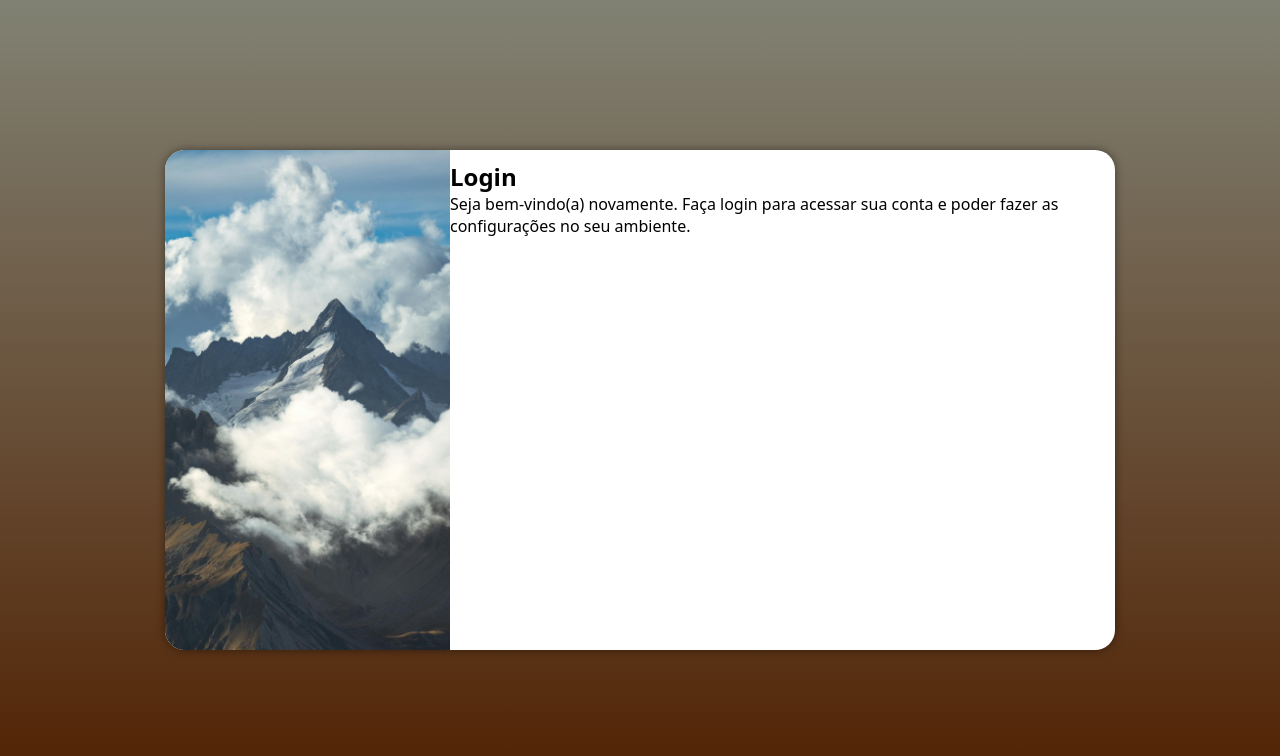
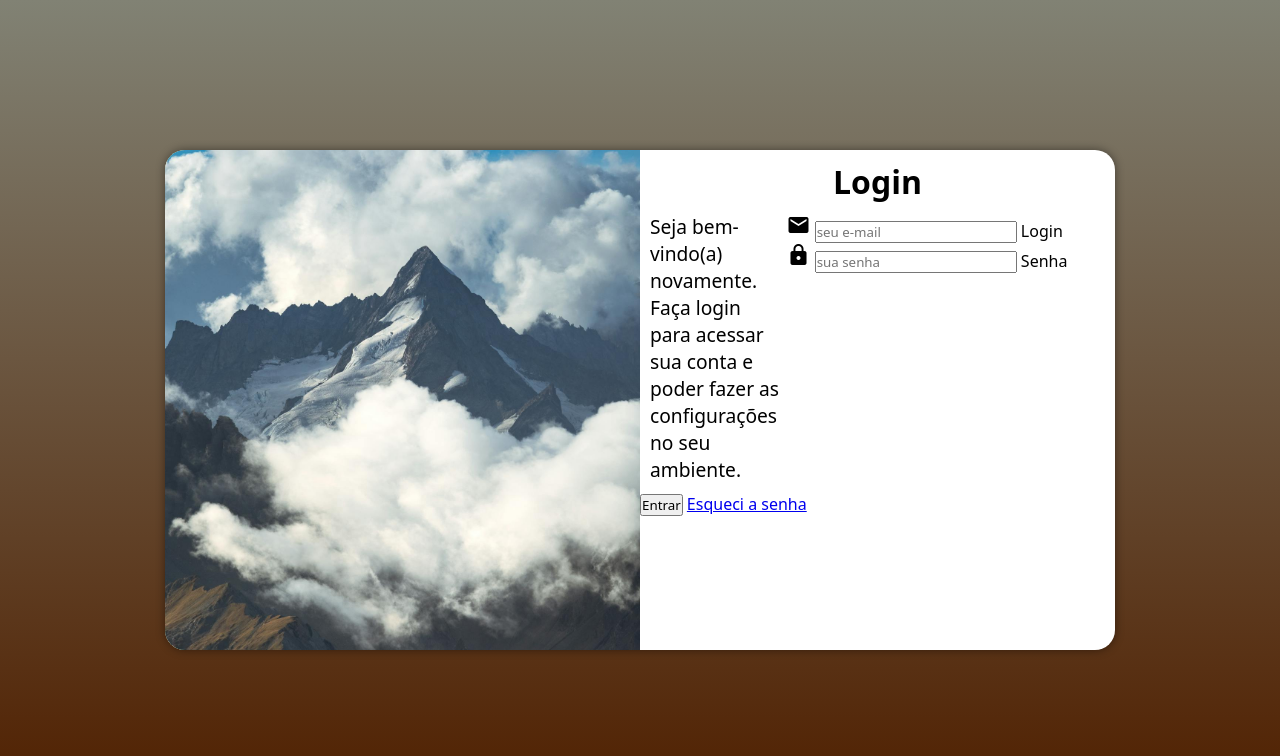
Before and after one commit to tsunoyomi/projeto-login, a plain HTML site: page index.html in a window 1280 px wide. Drawn offline with Linux system fonts and the light colour scheme.

Commit message:
finalizei o formulario

```diff
--- a/estilos/media-query.css
+++ b/estilos/media-query.css
@@ -48,6 +48,11 @@ Grandes telas: acima de 1200px
 @media screen and (min-width: 992px) and (max-width: 1200px) {
     body{
         background-image: linear-gradient(to top, #A3AB78, #CACACA);
+    }
+
+        section#login {
+            width: 950px;
+    }
 
         section#login > div#imagem{
             display: block;
@@ -56,22 +61,39 @@ Grandes telas: acima de 1200px
             background-size: cover;
             height: 200px;
 
-            float: left;
-            width: 30%;
-            height: 100%;
+            float: right;
+            width: 50%;
+            height: 500px;
         }
     }
-}
+
 
 @media screen and (min-width: 1200px) {
     body{
         background-image: linear-gradient(to top, #502000,#818274);
-
-        section#login > div#imagem{
+    }
+        section#login > div#imagem {
             display: block;
             background: #A3AB78 url(../imagens/imagemnotebookprj.jpg) no-repeat;
             background-position: left;
             background-size: cover;
+            height: 100%;
+
+            float: left;
+            width: 50%;
+        }
+
+        section#login > div#formulario {
+            float: right;
+            width: 50%;
+        }
+
+        div#formulario > h1 {
+            font-size: 2em;
+        }
+
+        div#formulario > p {
+            font-size: 1.2em;  background-size: cover;
             height: 200px;
 
             float: left;
@@ -79,4 +101,3 @@ Grandes telas: acima de 1200px
             height: 100%;
         }
     }
-}
--- a/estilos/style.css
+++ b/estilos/style.css
@@ -52,5 +52,14 @@ section#login > div#imagem {
 
 section#login > div#formulario {
     display: block;
-padding: 10px;
+    padding: 10px;
 }
+
+div#formulario > h1 {
+    text-align: center;
+    margin-bottom: 10px;
+}
+
+div#formulario > p {
+    font-size: 0.8em;
+}
--- a/index.html
+++ b/index.html
@@ -4,6 +4,8 @@
     <meta charset="UTF-8">
     <meta name="viewport" content="width=device-width, initial-scale=1.0">
     <title>Login</title>
+    <link href="https://fonts.googleapis.com/icon?family=Material+Icons" rel="stylesheet">
+
     <link rel="stylesheet" href="estilos/style.css">
     <link rel="stylesheet" href="estilos/media-query.css">
 </head>
@@ -17,7 +19,23 @@
                 <h1>Login</h1>
                 <p>Seja bem-vindo(a) novamente. Faça login para acessar sua conta e poder fazer as configurações no seu ambiente.</p>
                 <form action="login.php" method="post"></form>
+                <div class="campo">
+                    <span class="material-icons">email</span>
+                    <input type="email" name="login" id="ilogin" placeholder="seu e-mail" autocomplete="email" required maxlength="30">
+                    <label for="ilogin" >Login</label>
+                </div>
+                <div class="campo">
+                    <span class="material-icons">lock</span>
+
+                    <input type="password" name="senha" id="isenha" placeholder="sua senha" autocomplete="current-password" required minlength="8">
+                    <label for="isenha">Senha</label>
+                </div>
             </div>
+
+            <input type="submit" value="Entrar">
+            <a href="esqueci.html">
+                Esqueci a senha
+            </a>
 
         </section>
     </main>
```
